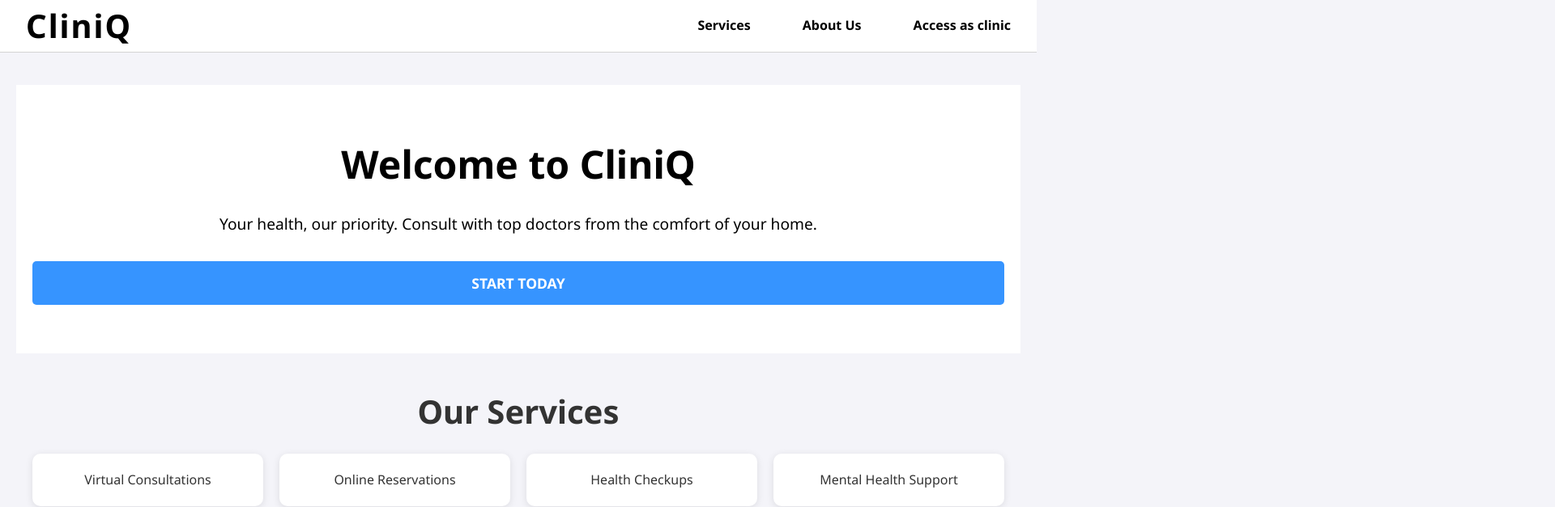
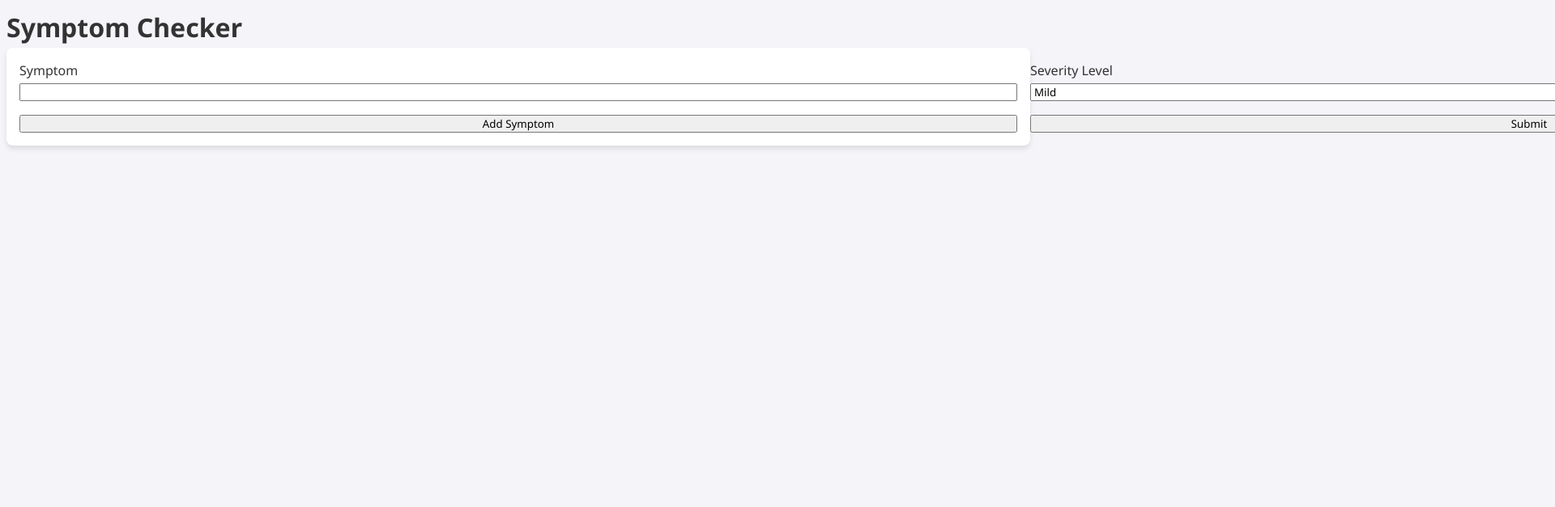
Before and after one commit to 4yushP4tel/mchacks, a React (Vite) app in the folder frontend/: page / in a window 1280 px wide. Shown: the top 627 px of the page at 81% size, 1920 px wide, since content can reach past the window. Built offline with nearby package versions, Linux system fonts and the light colour scheme.

Commit message:
Start styling Admitted page

```diff
--- a/frontend/src/App.jsx
+++ b/frontend/src/App.jsx
@@ -7,17 +7,19 @@ import { Signin } from "./pages/signin.jsx";
 import {ClinicSignIn} from "./components/clinicSignIn.jsx"
 import { BrowserRouter as Router, Routes, Route, Navigate } from 'react-router-dom';
 import "./style.css";
+import Admitted from "./pages/Admitted.jsx";
 
 function App() {
   return (
-    <Router>
-      <Routes>
-        <Route path="/" element={<Homepage/>}></Route>
-        <Route path="/signup" element={<Signup/>}></Route>
-        <Route path="/signin" element={<Signin/>}></Route>
-        <Route path="/clinic_access" element={<ClinicSignIn/>}></Route>
-      </Routes>
-    </Router>
+    <Admitted/>
+    // <Router>
+    //   <Routes>
+    //     <Route path="/" element={<Homepage/>}></Route>
+    //     <Route path="/signup" element={<Signup/>}></Route>
+    //     <Route path="/signin" element={<Signin/>}></Route>
+    //     <Route path="/clinic_access" element={<ClinicSignIn/>}></Route>
+    //   </Routes>
+    // </Router>
   );
 }
 
--- /dev/null
+++ b/frontend/src/pages/Admitted.css
@@ -0,0 +1,42 @@
+.container {
+  display: flex;
+  flex-direction: column;
+  align-items: center;
+  padding: 8px;
+}
+
+.form-container {
+  width: 100%;
+  max-width: 600px;
+  background-color: white;
+  padding: 16px;
+  border-radius: 8px;
+  box-shadow: 0 4px 6px rgba(0, 0, 0, 0.1);
+}
+
+.form-group {
+  display: flex;
+  flex-direction: row;
+  justify-content: space-between;
+  gap: 16px;
+  margin-bottom: 16px;
+}
+
+.form-group label {
+  flex: 1;
+}
+
+.form-group input,
+.form-group select {
+  flex: 2;
+}
+
+.button-group {
+  display: flex;
+  justify-content: space-between;
+  gap: 16px;
+}
+
+.button-group button {
+  flex: 1;
+}
--- a/frontend/src/pages/Admitted.jsx
+++ b/frontend/src/pages/Admitted.jsx
@@ -1,53 +1,51 @@
 import React, { useState } from "react";
+import "./Admitted.css";
 
 function Admitted() {
   const initialState = [{ id: 1, symptom: "", level: "Mild" }];
   const [symptoms, setSymptoms] = useState(initialState);
-
-  const style = {
-    display: "flex",
-    justifyContent: "center",
-  };
 
   const handleAddSymptom = () => {
     setSymptoms([...symptoms, { id: symptoms.length + 1, symptom: "", level: "Mild" }]);
   };
 
   const handleSymptomChange = (id, value) => {
-    setSymptoms(symptoms.map(s => (s.id === id ? { ...s, symptom: value } : s)));
+    setSymptoms(symptoms.map((s) => (s.id === id ? { ...s, symptom: value } : s)));
   };
 
   const handleLevelChange = (id, value) => {
-    setSymptoms(symptoms.map(s => (s.id === id ? { ...s, level: value } : s)));
+    setSymptoms(symptoms.map((s) => (s.id === id ? { ...s, level: value } : s)));
   };
 
   const handleSubmit = (e) => {
     e.preventDefault();
     console.log("Submitted Symptoms:", symptoms);
-    // Reset the form to the initial state
     setSymptoms(initialState);
   };
 
   return (
-    <div>
-      <form onSubmit={handleSubmit}>
+    <div className="container">
+      <h1>Symptom Checker</h1>
+      <form onSubmit={handleSubmit} className="form-container">
         {symptoms.map((s) => (
-          <div key={s.id} style={style}>
+          <div key={s.id} className="form-group">
             <div>
-              <label htmlFor={`symptom-${s.id}`}>Symptoms</label><br />
+              <label htmlFor={`symptom-${s.id}`} >
+                Symptom
+              </label>
               <input
                 type="text"
                 id={`symptom-${s.id}`}
-                name={`symptom-${s.id}`}
                 value={s.symptom}
                 onChange={(e) => handleSymptomChange(s.id, e.target.value)}
               />
             </div>
             <div>
-              <label htmlFor={`level-${s.id}`}>Level</label><br />
+              <label htmlFor={`level-${s.id}`} >
+                Severity Level
+              </label>
               <select
                 id={`level-${s.id}`}
-                name={`level-${s.id}`}
                 value={s.level}
                 onChange={(e) => handleLevelChange(s.id, e.target.value)}
               >
@@ -58,10 +56,18 @@ function Admitted() {
             </div>
           </div>
         ))}
-        <div style={style}>
-          <button type="button" onClick={handleAddSymptom}>+</button>
-          <p>Add new symptom</p>
-          <input type="submit" value="Submit" />
+        <div className="button-group">
+          <button
+            type="button"
+            onClick={handleAddSymptom}
+          >
+            Add Symptom
+          </button>
+          <button
+            type="submit"
+          >
+            Submit
+          </button>
         </div>
       </form>
     </div>
```
